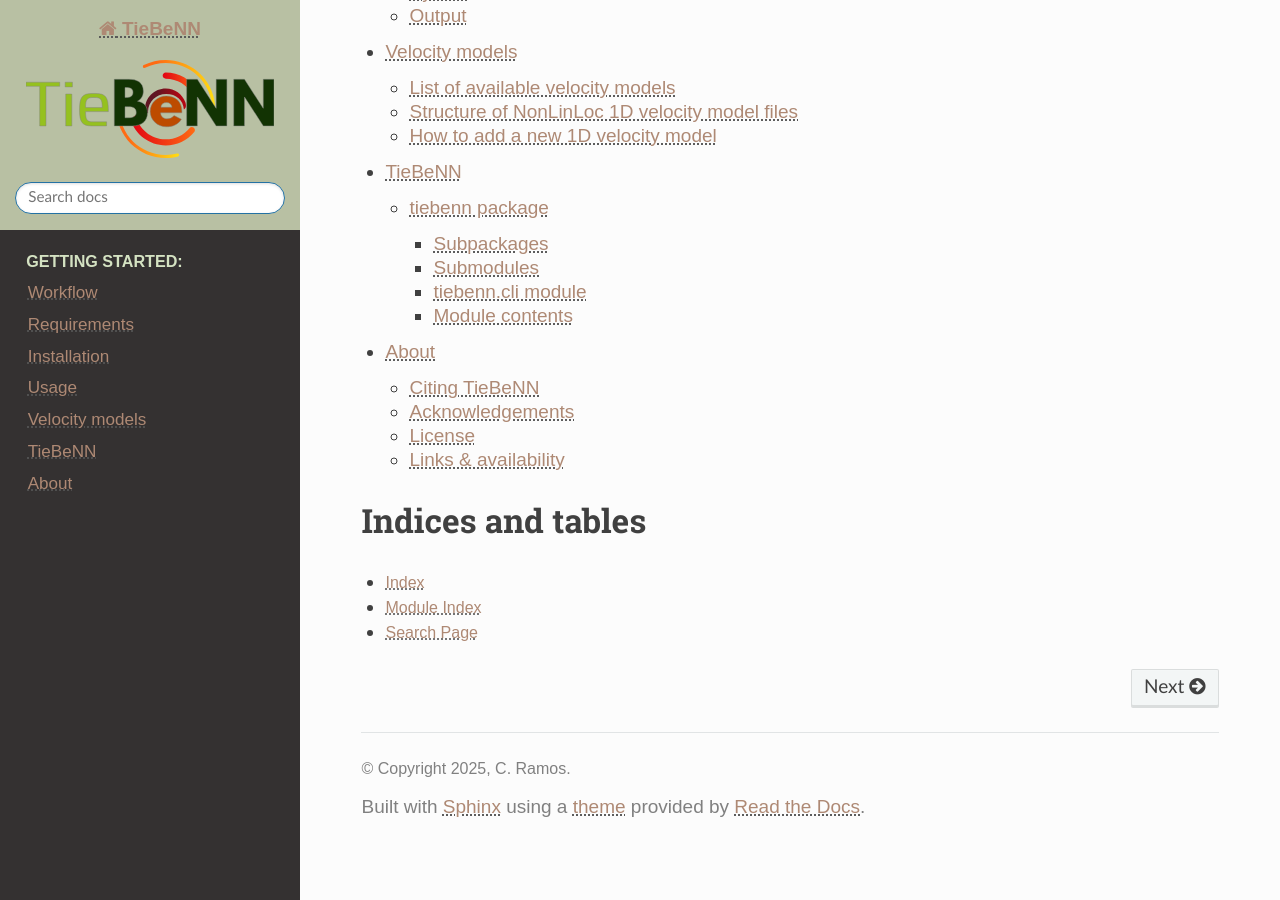
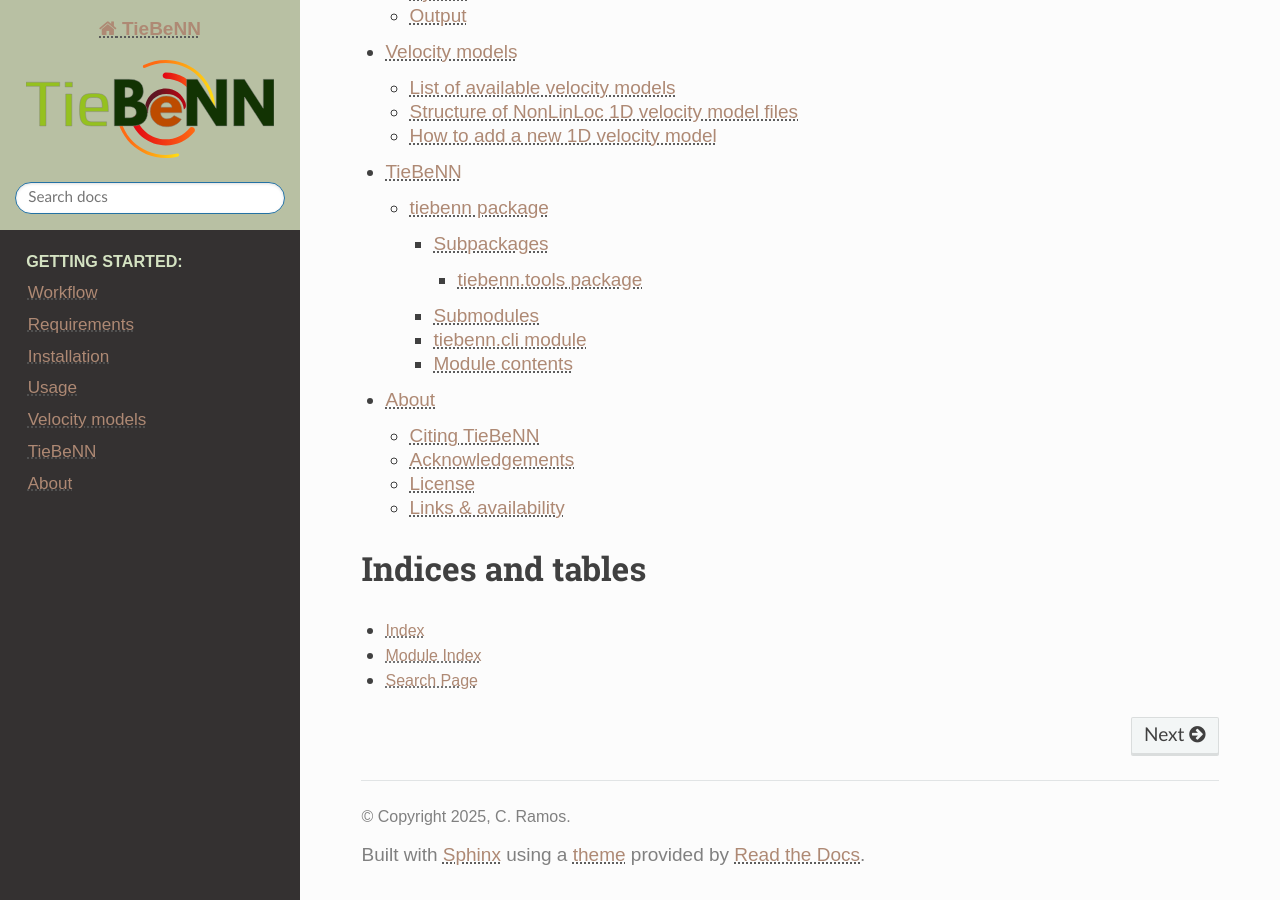
Before and after one commit to Cthuulhaa/tiebenn, a Sphinx documentation site: the page built from docs/index.rst, in a window 1280 px wide and 900 px high, scrolled down 880 px. Built offline with Sphinx 7.4.7 and the Read the Docs theme 3.1.0, drawn with Linux system fonts in a browser that asks for light colours; some of the changed lines change nothing that is shown.

Commit message:
Documentation updated

```diff
--- a/docs/conf.py
+++ b/docs/conf.py
@@ -25,7 +25,7 @@ extensions = [
 
 templates_path = ['_templates']
 exclude_patterns = ['_build', 'Thumbs.db', '.DS_Store']
-
+autodoc_mock_imports = ['gamma']
 
 
 # -- Options for HTML output -------------------------------------------------
--- a/docs/index.rst
+++ b/docs/index.rst
@@ -14,7 +14,7 @@ TieBeNN documentation
    </p>
 
 .. toctree::
-   :maxdepth: 3
+   :maxdepth: 4
    :caption: Getting started:
 
    workflow
```
Also changed, not shown: 6 other files.
